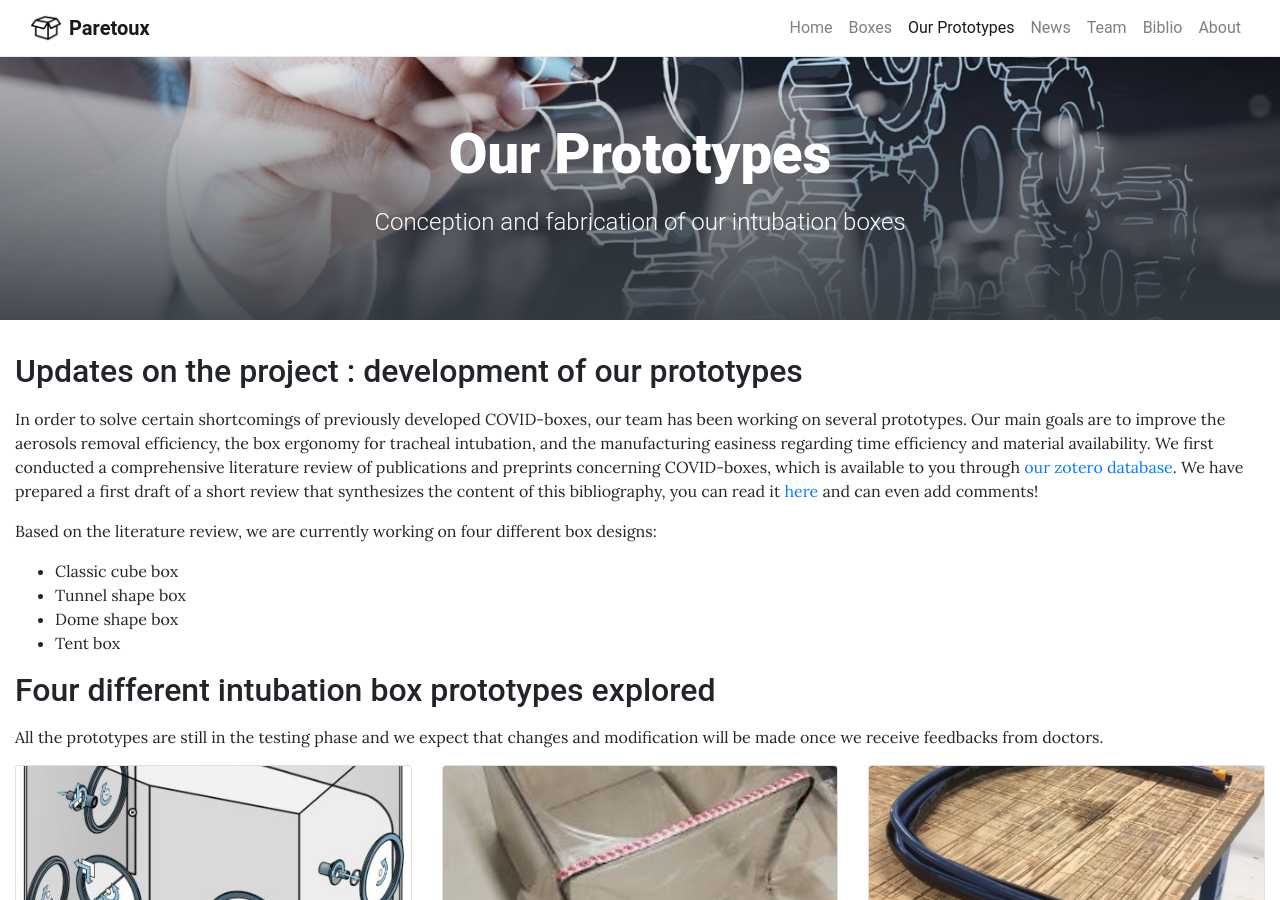
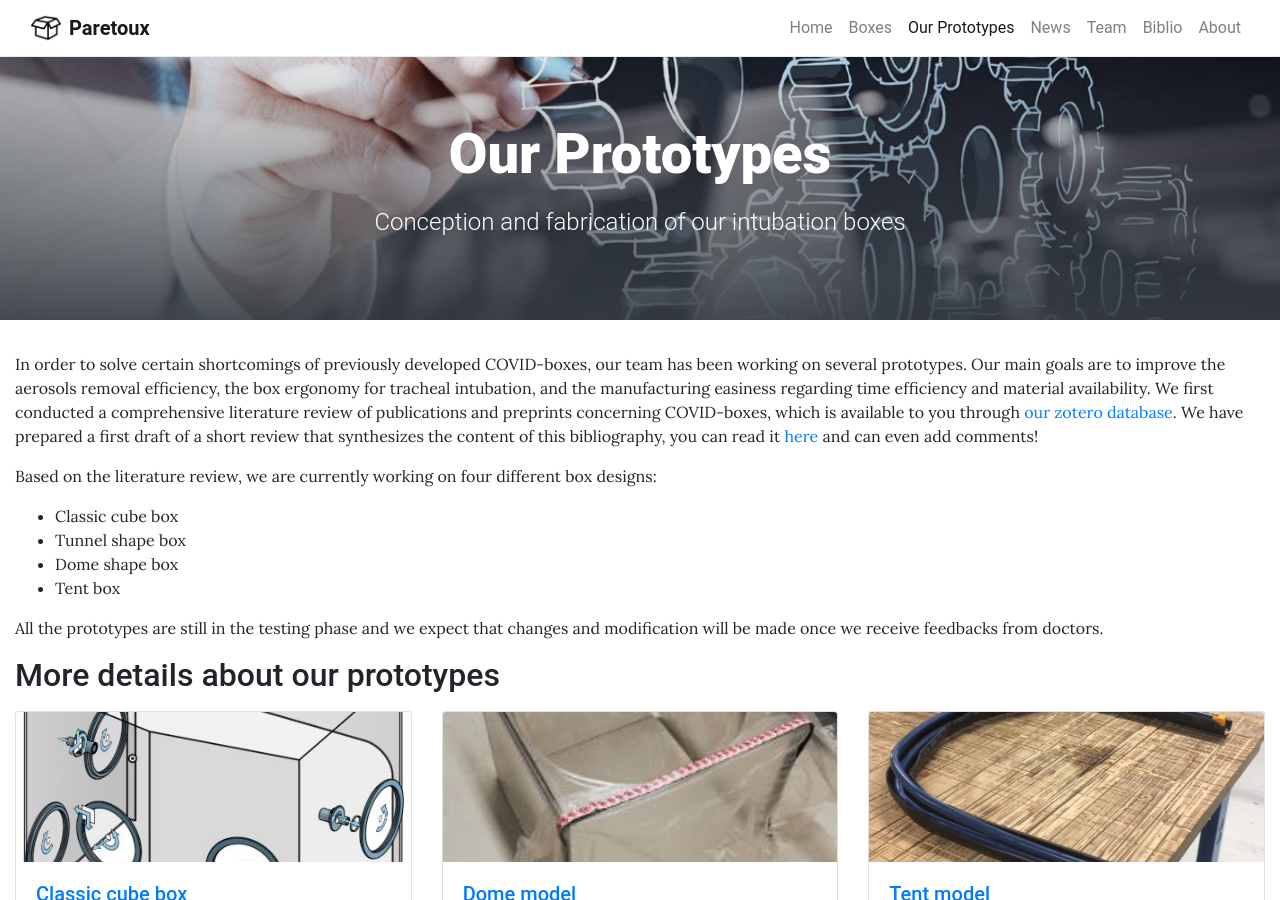
Before and after one commit to paretoux/paretoux.github.io, a Jekyll site: the page built from pages/prototypes.md, in a window 1280 px wide and 900 px high. Built offline with Jekyll 4.4.1, drawn with Linux system fonts in a browser that asks for light colours.

Commit message:
Update on our prototypes

```diff
--- a/pages/prototypes.md
+++ b/pages/prototypes.md
@@ -5,8 +5,6 @@ description: Conception and fabrication of our intubation boxes
 permalink: /prototypes/
 background: ./assets/img/splash/conception.jpg
 ---
-
-## Updates on the project : development of our prototypes
 
 In order to solve certain shortcomings of previously developed COVID-boxes, our team has been working on several prototypes. Our main goals are to improve the aerosols removal efficiency, the box ergonomy for tracheal intubation, and the manufacturing easiness regarding time efficiency and material availability. We first conducted a comprehensive literature review of publications and preprints concerning COVID-boxes, which is available to you through [our zotero database](https://www.zotero.org/groups/2499567/aerosolbox-public/library). We have prepared a first draft of a short review that synthesizes the content of this bibliography, you can read it [here](https://docs.google.com/document/d/1-aWn8YKI-uvnVGg00FcT8AjDxAxyuqD3D3u4QniGg_g/edit?usp=sharing) and can even add comments!
 
@@ -17,8 +15,8 @@ Based on the literature review, we are currently working on four different box d
 * Dome shape box
 * Tent box
 
-## Four different intubation box prototypes explored
-
 All the prototypes are still in the testing phase and we expect that changes and modification will be made once we receive feedbacks from doctors.
 
+## More details about our prototypes
+
 <!-- Content here will show up above the prototypes -->
```
Also changed, not shown: _prototypes/Classic_box.md (+0 -1 lines).
